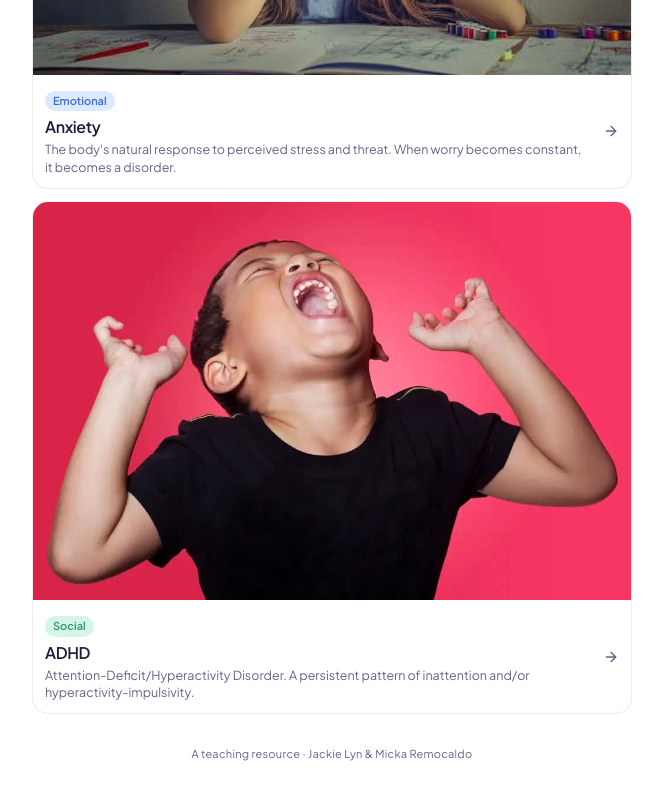
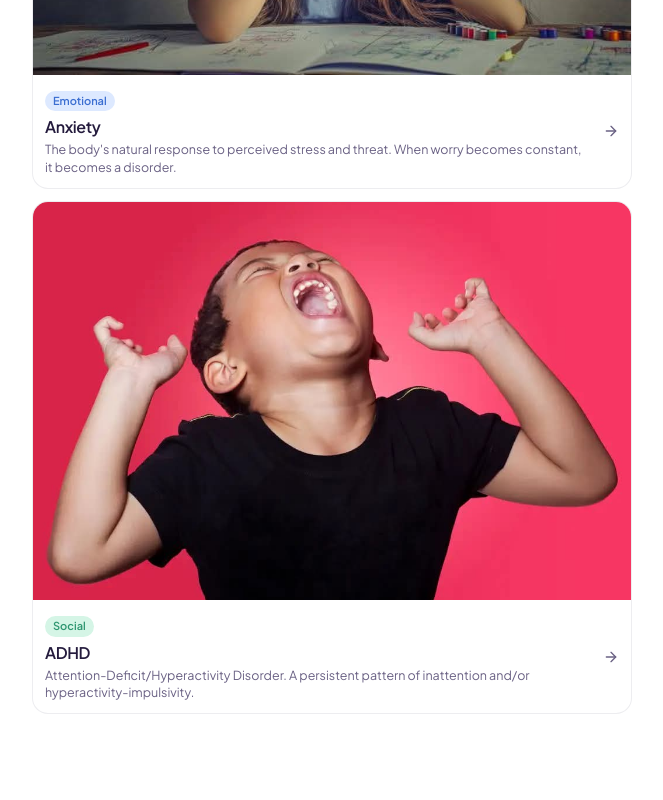
Before and after one commit to Uyaaan/Social-Emotional-Disorders, a React (Vite) app: page / in a window 1280 px wide. Shown: the part 1790-2590 px from the top of the page, without its empty margins (308-971 px from the left). Built offline with nearby package versions, Linux system fonts and the light colour scheme.

Commit message:
Remove teaching resource credit from home screen
https://claude.ai/code/session_01UFZJxEzP3h23ihpUQ2Qhx7

```diff
--- a/src/components/HomeScreen/HomeScreen.jsx
+++ b/src/components/HomeScreen/HomeScreen.jsx
@@ -114,10 +114,6 @@ export default function HomeScreen() {
           ))}
         </div>
       </section>
-
-      <p className="pt-2 text-center text-[11px] tracking-wide text-ink-soft">
-        A teaching resource · Jackie Lyn &amp; Micka Remocaldo
-      </p>
     </div>
   )
 }
```
